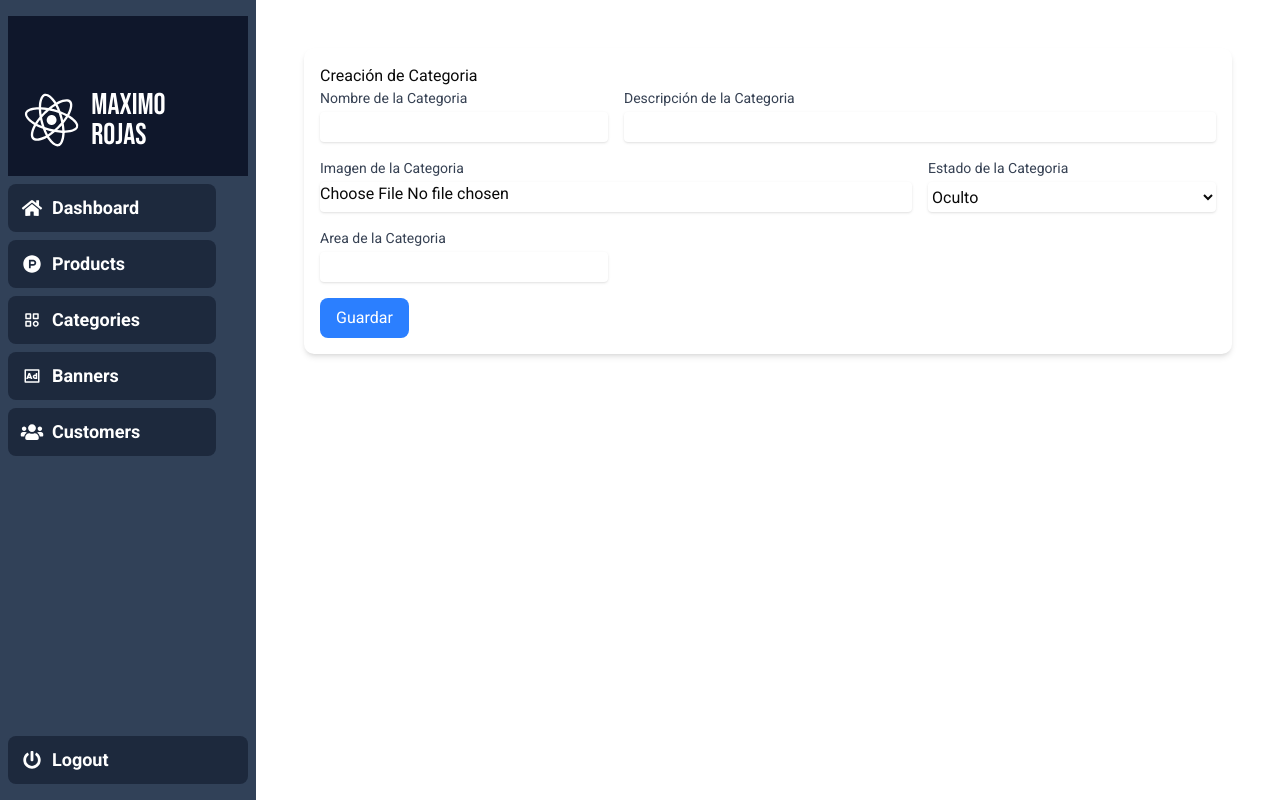
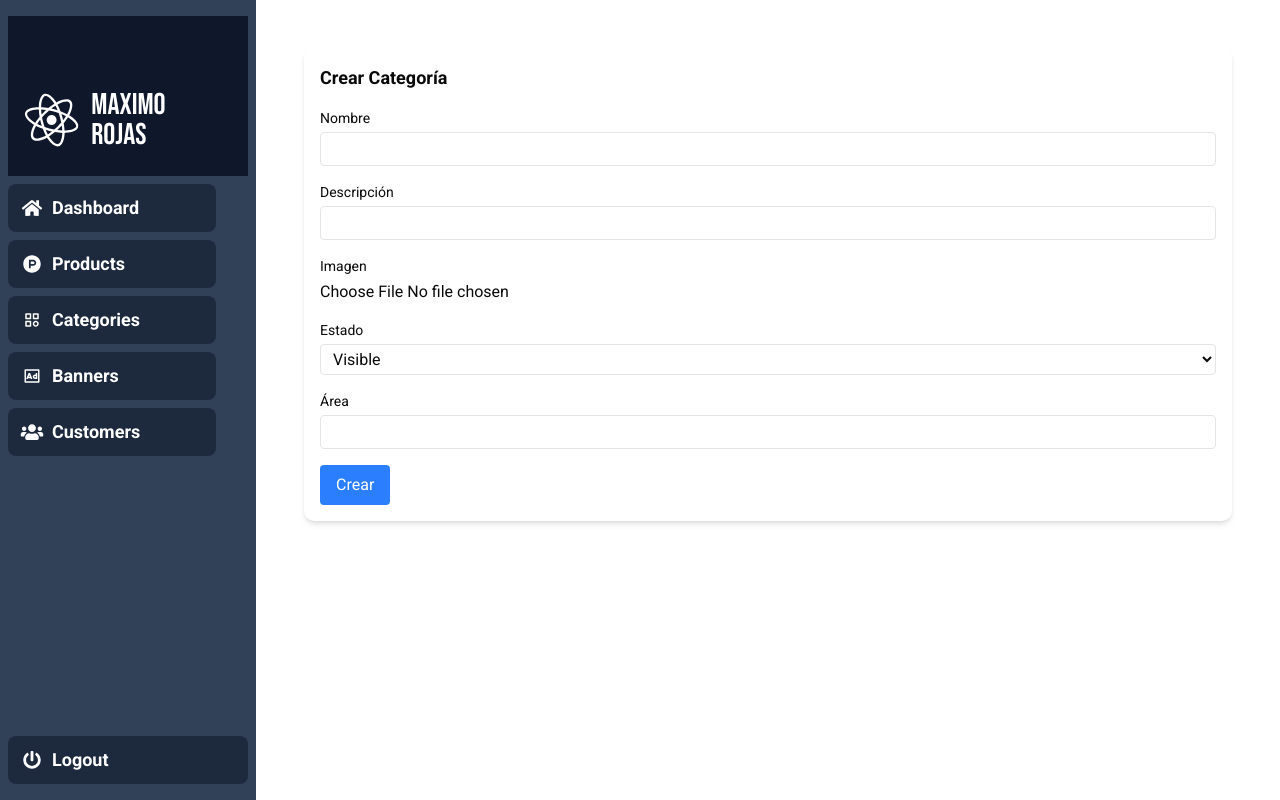
Before and after one commit to OMARROJASP/admin-rukanas, a Next.js app: page /dashboard/categories/create in a window 1280 px wide. Built offline with nearby package versions, Linux system fonts and the light colour scheme.

Commit message:
search de customer

```diff
--- /dev/null
+++ b/app/components/SearchC.tsx
@@ -0,0 +1,44 @@
+"use client"
+import { usePathname, useSearchParams, useRouter } from "next/navigation";
+import React, { useState } from "react";
+import { useDebouncedCallback } from "use-debounce";
+
+const SearchC = () => {
+
+    const pathname = usePathname();
+    const searchParams = useSearchParams();
+    const { replace } = useRouter();
+
+
+    const handleOnChange = useDebouncedCallback((value: string) => {
+        const params = new URLSearchParams(searchParams)
+        if (value) {
+            params.set("text", value)
+        } else {
+            params.delete("text")
+        }
+    }, 1000)
+    const [text, setText] = useState(searchParams.get("text") || "");
+    return (
+       <div className="mb-4 flex">
+      <input
+        type="text"
+        placeholder="Buscar..."
+        className="px-4 py-2 border border-gray-300 rounded-md focus:outline-none focus:ring-2 focus:ring-blue-500 w-1/2"
+        value={text}
+        onChange={(e) => {
+          setText(e.target.value);
+          handleOnChange(e.target.value); // Ejecuta la búsqueda al escribir
+        }}
+      />
+      <button
+        className="ml-2 px-4 py-2 bg-blue-500 text-white rounded-md hover:bg-blue-600 h-[48px]"
+        onClick={() => handleOnChange(text)} // Ejecuta la búsqueda al hacer click
+      >
+        Buscar
+      </button>
+    </div>
+    )
+}
+
+export default SearchC;
--- a/app/components/Table.tsx
+++ b/app/components/Table.tsx
@@ -33,13 +33,14 @@ export default function Table<T>({
   {data.map((row) => (
     <tr key={String(row[rowKey])} className="border-b hover:bg-gray-50">
       {columns.map((col) => (
-                        <td key={String(col.key)} className="px-4 py-2">
+        <td key={`${String(row[rowKey])}-${String(col.key)}`} className="px-4 py-2">
           {col.render ? col.render(row) : String(row[col.key])}
         </td>
       ))}
     </tr>
   ))}
 </tbody>
+
     </table>
 
         </div>
--- a/app/dashboard/categories/[update]/page.tsx
+++ b/app/dashboard/categories/[update]/page.tsx
@@ -1,8 +1,19 @@
+"use client";
+import { useParams } from "next/navigation";
+import { useGetCategoryByIdQuery } from "@/services/categoryApi";
+import FormCategory from "../components/Form";
+
+
 const PageEdirCategoria = () => {
+    const { update } = useParams();
+  const { data: response, isLoading } = useGetCategoryByIdQuery(Number(update));
+  console.log( "Aqui ets alaads", response);
+  const info = response?.data;
+if (isLoading) return <p>Cargando...</p>;
+  if (!response) return <p>No encontrada</p>;
     return (
         <div>
-            <h1 className="text-2xl font-bold mb-4">Editar Categoria</h1>
-            <p>Aqui va el formulario para editar una categoria.</p>
+            <FormCategory initialData={info}/>
         </div>
     )
 }
--- a/app/dashboard/categories/components/Form.tsx
+++ b/app/dashboard/categories/components/Form.tsx
@@ -1,143 +1,151 @@
-"use client"
+"use client";
+import { FC, useEffect, useState } from "react";
+import {
+  useCreateCategoryMutation,
+  useUpdateCategoryMutation,
+  type Category,
+} from "@/services/categoryApi";
+import { useRouter } from 'next/navigation';
+import { toast } from "sonner";
 
-import { useCreateCategoryMutation } from "@/services/categoryApi";
-import { useState } from "react";
-
-interface Category {
-  cat_name: string;
-  cat_description: string;
-  cat_imageUrl: File ;
-  cat_status: string;
-  cat_area: string;
+interface CategoryFormProps {
+  initialData?: Category; // si viene, es edición
 }
 
-const FormCategory = ()  => {
-  const [createCategory, { isLoading, isSuccess, error }] = useCreateCategoryMutation();
+const CategoryForm: FC<CategoryFormProps> = ({ initialData }) => {
+  const router = useRouter();
+  const [createCategory] = useCreateCategoryMutation();
+  const [updateCategory] = useUpdateCategoryMutation();
 
-  const [form, setForm] = useState<Category>({
+  const [form, setForm] = useState({
     cat_name: "",
     cat_description: "",
-    cat_imageUrl: "" as unknown as File,
-    cat_status: "",
-    cat_area: ""
+    cat_imageUrl: null as File | null,
+    cat_status: "1",
+    cat_area: "",
   });
-  const [loading, setLoading] = useState(false);
 
-  const handleSubmit = async(e: React.FormEvent<HTMLFormElement>) => {
+  useEffect(() => {
+    if (initialData) {
+      setForm({
+        cat_name: initialData.cat_name,
+        cat_description: initialData.cat_description,
+        cat_imageUrl: null, // al editar no cargamos la imagen previa
+        cat_status: initialData.cat_status,
+        cat_area: initialData.cat_area,
+      });
+    }
+  }, [initialData]);
+
+  const handleSubmit = async (e: React.FormEvent) => {
     e.preventDefault();
-
-    setLoading(true);
-    // Aquí puedes manejar el envío del formulario, por ejemplo, enviarlo a una API
-    console.log("Form data:", form);
-    const formData = new FormData()
-    // const values = {
-    //   cat_name: formData.get(form.cat_name) as string,
-    //   cat_description: formData.get(form.cat_description) as string,
-    //   cat_imageUrl: formData.get(form.cat_imageUrl) as File,
-    //   cat_status: formData.get(form.cat_status) as string,
-    //   cat_area: formData.get(form.cat_area) as string,
-
-    // }
+    const formData = new FormData();
     formData.append("cat_name", form.cat_name);
     formData.append("cat_description", form.cat_description);
-       if (typeof form.cat_imageUrl === "object") {
+    if (form.cat_imageUrl) {
       formData.append("cat_imageUrl", form.cat_imageUrl);
     }
     formData.append("cat_status", form.cat_status);
     formData.append("cat_area", form.cat_area);
-    setLoading(false);
 
     try {
-      const res = await createCategory(formData).unwrap();// unwrap lanza error si falla ojo a eso xd
-      console.log("Category created:", res);
-    }catch (error) {
-      console.error("Error creando categoría ❌", error);
-    } finally {
-      setLoading(false);
+      if (initialData) {
+        // EDITAR
+        await updateCategory({ id: initialData.cat_id, body: formData }).unwrap();
+        console.log("✅ Categoría actualizada");
+        toast.success("✅ Categoría actualizada");
+      } else {
+        // CREAR
+        await createCategory(formData).unwrap();
+        toast.success("✅ Categoría creada");
       }
-
-
+      router.push('/dashboard/categories');
+    } catch (err) {
+      console.error("❌ Error en la categoría", err);
+      toast.error("❌ Error al guardar la categoría");
     }
-
-
-
-
-
-
+  };
 
   return (
-        <>
-          <form onSubmit={handleSubmit} className="p-4 bg-white rounded-lg shadow-md">
+    <form
+      onSubmit={handleSubmit}
+      className="p-4 bg-white rounded-lg shadow-md space-y-4"
+    >
+      <h2 className="text-lg font-semibold">
+        {initialData ? "Editar Categoría" : "Crear Categoría"}
+      </h2>
+
       <div>
-                <h2>Creación de Categoria</h2>
-              </div>
-              <div className="grid grid-cols-1 md:grid-cols-3 gap-4 mb-4">
-                  {/* NOMBRE  */}
-                <div className="col-span-1">
-                  <label className="block text-sm font-medium text-gray-700">Nombre de la Categoria</label>
+        <label className="block text-sm font-medium">Nombre</label>
         <input
           type="text"
           value={form.cat_name}
-                    onChange={(e) => setForm({...form, cat_name: e.target.value})}
-                    className="mt-1 block w-full border-gray-500 rounded shadow-sm focus:border-blue-500 focus:ring-blue-500 h-[30px]"
+          onChange={(e) => setForm({ ...form, cat_name: e.target.value })}
+          className="mt-1 block w-full border rounded px-2 py-1"
         />
       </div>
-                  {/* DESCRIPTION  */}
-                <div className="col-span-2">
-                  <label className="block text-sm font-medium text-gray-700">Descripción de la Categoria</label>
+
+      <div>
+        <label className="block text-sm font-medium">Descripción</label>
         <input
           type="text"
           value={form.cat_description}
-                    onChange={(e) => setForm({...form, cat_description: e.target.value})}
-                    className="mt-1 block w-full border-gray-500 rounded shadow-sm focus:border-blue-500 focus:ring-blue-500 h-[30px]"
+          onChange={(e) =>
+            setForm({ ...form, cat_description: e.target.value })
+          }
+          className="mt-1 block w-full border rounded px-2 py-1"
         />
       </div>
-                  {/* IMAGEN  */}
-                <div className="col-span-2">
-                  <label className="block text-sm font-medium text-gray-700">Imagen de la Categoria</label>
+
+      <div>
+        <label className="block text-sm font-medium">Imagen</label>
         <input
           type="file"
-                    onChange={(e) => {
-                      const file = e.target.files ? e.target.files[0] : null;
-                if (file){
-                  setForm({ ...form, cat_imageUrl: file })
+          onChange={(e) =>
+            setForm({
+              ...form,
+              cat_imageUrl: e.target.files ? e.target.files[0] : null,
+            })
           }
-                    }}
-                    className="mt-1 block w-full border-gray-500 rounded shadow-sm focus:border-blue-500 focus:ring-blue-500 h-[30px]"
+          className="mt-1 block w-full"
         />
+        {/* {initialData?.cat_imageUrl && (
+          <p className="text-xs text-gray-500">
+            Imagen actual: {initialData.cat_imageUrl}
+          </p>
+        )} */}
       </div>
-                  {/* ESTADO  */}
-                  <div className="col-span-1">
-                  <label className="block text-sm font-medium text-gray-700">Estado de la Categoria</label>
+
+      <div>
+        <label className="block text-sm font-medium">Estado</label>
         <select
-                    value={form.cat_status ? "1" : "0"}
-                    onChange={(e) => setForm({...form, cat_status: e.target.value})}
-                    className="mt-1 block w-full border-gray-500 rounded shadow-sm focus:border-blue-500 focus:ring-blue-500 h-[30px]"
+          value={form.cat_status}
+          onChange={(e) => setForm({ ...form, cat_status: e.target.value })}
+          className="mt-1 block w-full border rounded px-2 py-1"
         >
           <option value="0">Oculto</option>
-                      <option value="1">Visible </option>
+          <option value="1">Visible</option>
         </select>
       </div>
-                {/* AREA  */}
-                <div className="col-span-1">
-                  <label className="block text-sm font-medium text-gray-700">Area de la Categoria</label>
+
+      <div>
+        <label className="block text-sm font-medium">Área</label>
         <input
           type="text"
           value={form.cat_area}
-                    onChange={(e) => setForm({...form, cat_area: e.target.value})}
-                    className="mt-1 block w-full border-gray-500 rounded shadow-sm focus:border-blue-500 focus:ring-blue-500 h-[30px]"
+          onChange={(e) => setForm({ ...form, cat_area: e.target.value })}
+          className="mt-1 block w-full border rounded px-2 py-1"
         />
       </div>
-              </div>
-              <div>
-                <button type="submit"
-                className="px-4 py-2 bg-blue-500 text-white rounded-md hover:bg-blue-600">
-                  Guardar
+
+      <button
+        type="submit"
+        className="px-4 py-2 bg-blue-500 text-white rounded hover:bg-blue-600"
+      >
+        {initialData ? "Actualizar" : "Crear"}
       </button>
-              </div>
     </form>
-        </>
   );
-}
+};
 
-export default FormCategory;
+export default CategoryForm;
--- a/app/dashboard/categories/page.tsx
+++ b/app/dashboard/categories/page.tsx
@@ -1,25 +1,42 @@
 "use client";
 
+import Search from "@/app/components/Search";
 import Table from "@/app/components/Table";
+import { setSelectdCategory } from "@/features/categories/categorySlice";
 import {
   type Category,
-  type responseCategory,
   useGetCategoryQuery,
 } from "@/services/categoryApi";
 import Link from "next/link";
+import { useDispatch } from "react-redux";
+
 
 const Categories = () => {
-    const { data: responseCategory, isLoading, error } = useGetCategoryQuery();
-    const listCategory: Category[] = responseCategory?.data ?? [];
+    // const { data: responseCategory, isLoading, error } = useGetCategoryQuery();
+    const { data : responseCategory, isLoading,error, refetch } = useGetCategoryQuery(undefined, {
+  refetchOnMountOrArgChange: true, // 🔑 fuerza refetch cada vez que entras
+  refetchOnFocus: true,            // 🔑 refetch si el usuario vuelve a la pestaña
+  refetchOnReconnect: true         // 🔑 refetch si recupera conexión
+});
+
+    const listCategory: Category[] = Array.isArray(responseCategory?.data)
+    ? responseCategory.data
+    : responseCategory?.data
+      ? [responseCategory.data]
+      : [];
+
+      const dispatch = useDispatch();
     return (
     <>
       <div className="mb-4 px-4 py-2">
         <h1 className="text-black text-center text-2xl mb-3">Customers</h1>
+        <Search />
           <button className="mb-4 px-4 py-2 bg-green-500 text-white rounded-md hover:bg-green-600">
             <Link href="/dashboard/categories/create">Agregar Categoría</Link>
         </button>
         {isLoading && <p>Loading...</p>}
         {error && <p>Error loading data</p>}
+
         <Table<Category>
           data={listCategory}
           rowKey="cat_id"
@@ -47,7 +64,10 @@ const Categories = () => {
       render: (cat) => (
         <div className="flex gap-2">
           <button className="px-2 py-1 bg-blue-500 text-white rounded hover:bg-blue-600">
-             <Link href={`/dashboard/categories/${cat.cat_id}`}>Editar</Link>
+            <Link
+              href={`/dashboard/categories/${cat.cat_id}`}
+              onClick={() => dispatch(setSelectdCategory(cat))}
+            >Editar</Link>
           </button>
           <button className="px-2 py-1 bg-red-500 text-white rounded hover:bg-red-600">
             <Link href={`/dashboard/categories/${cat.cat_id}`}>Eliminar</Link>
--- a/app/dashboard/customers/page.tsx
+++ b/app/dashboard/customers/page.tsx
@@ -7,6 +7,7 @@ import {
   type responseCustomer,
 } from "@/services/customerApi";
 import Table from "../../components/Table"
+import SearchC from "@/app/components/SearchC";
 
 const Customers = () => {
   const { data: responseCustomer, isLoading, error } = useGetCustomersQuery();
@@ -15,6 +16,7 @@ const Customers = () => {
     <>
       <div className="mb-4 px-4 py-2">
         <h1 className="text-black text-center text-2xl mb-3">Customers</h1>
+        <SearchC />
         {isLoading && <p>Loading...</p>}
         {error && <p>Error loading data</p>}
         <Table<Customer>
--- a/features/categories/categorySlice.ts
+++ b/features/categories/categorySlice.ts
@@ -0,0 +1,26 @@
+import { Category } from "@/services/categoryApi";
+import { createSlice, PayloadAction } from "@reduxjs/toolkit";
+
+type CategoryState = {
+    selected: Category | null;
+}
+
+const initialState: CategoryState = {
+    selected: null,
+}
+
+const categorySlice = createSlice({
+    name: 'category',
+    initialState,
+    reducers: {
+    setSelectdCategory(state, action: PayloadAction<Category>) {
+        state.selected = action.payload
+    },
+    clearSelectedCategory: (state) => {
+        state.selected = null
+    }
+}
+})
+
+export const {setSelectdCategory, clearSelectedCategory} = categorySlice.actions;
+export default categorySlice.reducer;
--- a/lib/store.ts
+++ b/lib/store.ts
@@ -3,7 +3,7 @@
 import { categoryApi } from "@/services/categoryApi";
 import { customerApi } from "@/services/customerApi";
 import { configureStore } from "@reduxjs/toolkit";
-
+import categoryReducer from "@/features/categories/categorySlice";
 // interface customerState {
 //     id:number | null;
 //     first_name:string | null;
@@ -42,6 +42,7 @@ export const store = configureStore({
     reducer: {
         [customerApi.reducerPath]: customerApi.reducer,
         [categoryApi.reducerPath]: categoryApi.reducer,
+        category: categoryReducer
     },
     middleware: (getDefaultMiddleware) =>
     getDefaultMiddleware().concat(customerApi.middleware,categoryApi.middleware)
--- a/services/categoryApi.ts
+++ b/services/categoryApi.ts
@@ -14,6 +14,11 @@ export type responseCategory = {
     message: string;
 }
 
+export type responseCategoryUpdate = {
+    data:  Category;
+    message: string;
+}
+
 export const categoryApi = createApi({
     reducerPath: 'categoryApi',
     baseQuery: fetchBaseQuery({baseUrl:"http://localhost:3001"}),
@@ -22,18 +27,31 @@ export const categoryApi = createApi({
             query: () => '/category'
         }),
 
+        getCategoryById: builder.query<Category, number>({
+            query: (id) => `category/${id}`
+        }),
+
         createCategory: builder.mutation<responseCategory,
             FormData >({
         query: (formData) => ({
         url: "/category",
         method: "POST",
         body:formData,
-      }),
-    }),
+        }),
+
+        }),
+        updateCategory: builder.mutation<responseCategoryUpdate, {id?: number, body: FormData} >({
+        query: ({id, body}) => ({
+        url: `/category/${id}`,
+        method: "PUT",
+        body:body,
+        }),
+
+        }),
 
 
     }),
 
 
 })
-export const { useGetCategoryQuery, useCreateCategoryMutation } = categoryApi;
+export const { useGetCategoryQuery, useGetCategoryByIdQuery, useUpdateCategoryMutation, useCreateCategoryMutation } = categoryApi;
--- a/services/customerApi.ts
+++ b/services/customerApi.ts
@@ -22,7 +22,9 @@ export const customerApi = createApi({
         getCustomers: builder.query<responseCustomer, void>({
             query: () => '/customer'
         }),
-
+        getCustomerFilter: builder.query<responseCustomer, {name: string}>({
+          query: ({name}) => `/customer?name=${name}`
+        }),
         createCustomer: builder.mutation<void, { name: string }>({
         query: (body) => ({
         url: "/customers",
@@ -36,7 +38,5 @@ export const customerApi = createApi({
 
 
     }),
-
-
 })
-export const { useGetCustomersQuery, useCreateCustomerMutation } = customerApi;
+export const { useGetCustomersQuery, useGetCustomerFilterQuery, useCreateCustomerMutation } = customerApi;
```
Lines whose indentation alone changed are shown as unchanged.
